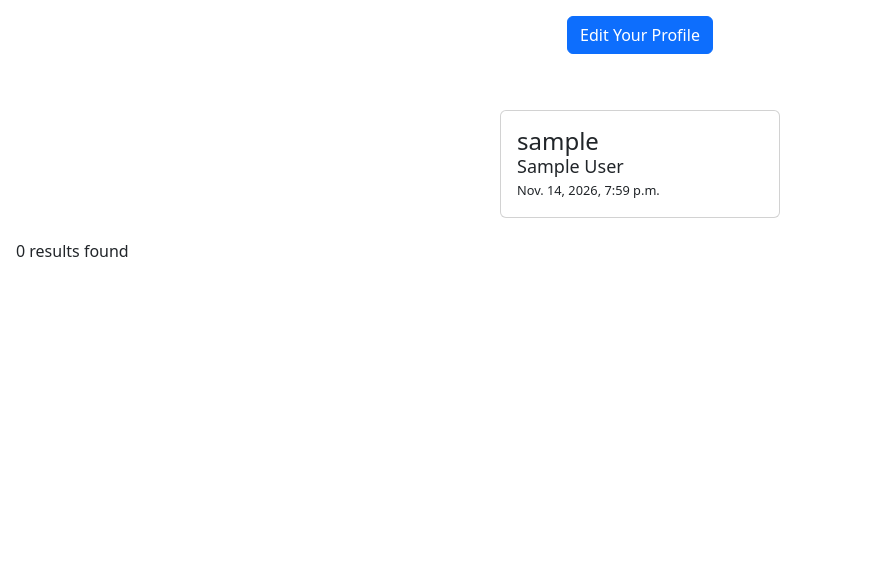
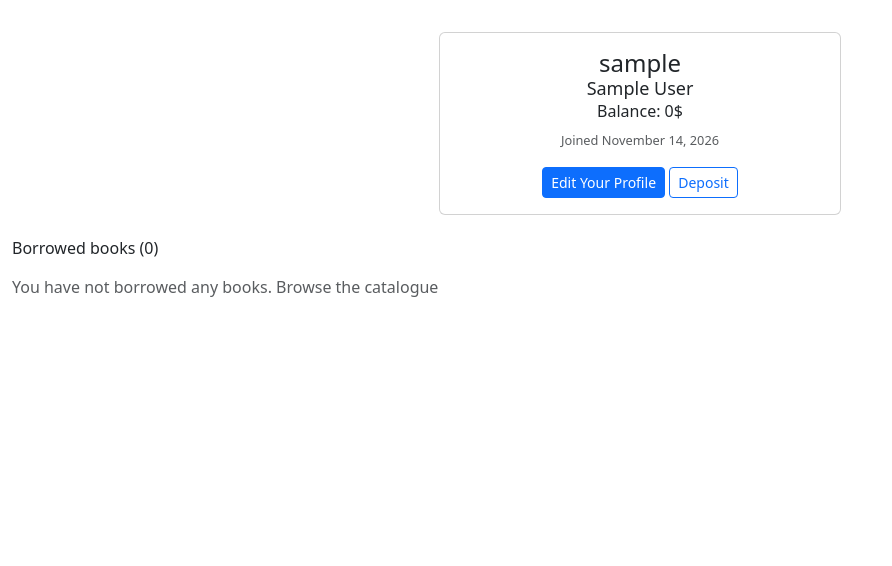
Before and after one commit to ratulhasan001/bookish, a Django app: page /account/profile/ in a window 1280 px wide. Shown: the part 56-622 px from the top of the page, without its empty margins (0-892 px from the left). Run offline with Django 4.2, Linux system fonts and the light colour scheme; the visitor is signed in with stand-in values (Sample User, id 1); data comes from the database, SQL or seed files in the repository; data that the repository does not hold is empty; some libraries are stand-ins or nearby versions.

Commit message:
Show balance and POST return buttons on the profile page

```diff
--- a/accounts/templates/profile.html
+++ b/accounts/templates/profile.html
@@ -1,37 +1,46 @@
-{% extends 'base.html' %} {% load crispy_forms_tags %} {% block content %}
+{% extends 'base.html' %}
+{% block head_title %}My Profile{% endblock %}
+{% block content %}
 
-<div style="text-align: center;" class="mt-2">
-  <a class="btn btn-primary" href="{% url 'edit_profile' %}">
-    Edit Your Profile</a
-  >
-</div>
-<div class="d-flex flex-wrap justify-content-center px-5 pt-5">
-
-  <div class="col-sm-3">
-    <div class="card m-2">
-      <div class="card-body">
-        <h3 class="text-2xl">{{user.username}}</h3>
-            <h4 class="text-lg">{{user.first_name}} {{user.last_name}}</h4>
-            <small>{{user.date_joined}}</small>
+<div class="container">
+  <div class="row justify-content-center pt-3">
+    <div class="col-md-6 col-lg-4">
+      <div class="card">
+        <div class="card-body text-center">
+          <h3 class="text-2xl">{{ user.username }}</h3>
+          <h4 class="text-lg">{{ user.first_name }} {{ user.last_name }}</h4>
+          <p class="mb-1">Balance: {{ user.account.balance }}$</p>
+          <small class="text-muted">Joined {{ user.date_joined|date:"F d, Y" }}</small>
+          <div class="mt-3">
+            <a class="btn btn-primary btn-sm" href="{% url 'edit_profile' %}">Edit Your Profile</a>
+            <a class="btn btn-outline-primary btn-sm" href="{% url 'deposit_money' %}">Deposit</a>
+          </div>
+        </div>
       </div>
     </div>
   </div>
-</div>
-<div class="col-10 p-3">
 
-    <h4>{{data | length}} results found</h4>
-    <div class="d-flex flex-wrap pt-5">
-      {% for post in data %}
-      <div class="col-sm-3">
-        <div class="card m-2">
-          <div class="card-body">
-            <img src="{{post.image.url}}" class="card-img-top" alt="...">
-            <h5 class="card-title"><a href="#" class="text-decoration-none text-dark">{{post.title}} {{post.author}}</a></h5>
-            <a class="btn btn-dark" href="{% url 'return_book' post.id %}">Return Book</a>
-          </div>
+  <h4 class="mt-4">Borrowed books ({{ data|length }})</h4>
+  <div class="row pt-3">
+    {% for post in data %}
+    <div class="col-sm-6 col-lg-3 mb-4">
+      <div class="card h-100">
+        {% if post.image %}
+        <img src="{{ post.image.url }}" class="card-img-top" alt="Cover of {{ post.title }}" style="height: 260px; object-fit: cover;">
+        {% endif %}
+        <div class="card-body">
+          <h5 class="card-title"><a href="{% url 'book_details' post.id %}" class="text-decoration-none text-dark">{{ post.title }}</a></h5>
+          <p class="card-text">{{ post.author }}</p>
+          <form method="post" action="{% url 'return_book' post.id %}">
+            {% csrf_token %}
+            <button type="submit" class="btn btn-dark">Return Book ({{ post.price }}$ refund)</button>
+          </form>
         </div>
       </div>
-      {% endfor %}
     </div>
+    {% empty %}
+    <p class="text-muted">You have not borrowed any books. <a href="{% url 'homepage' %}">Browse the catalogue</a></p>
+    {% endfor %}
   </div>
+</div>
 {% endblock %}
```
